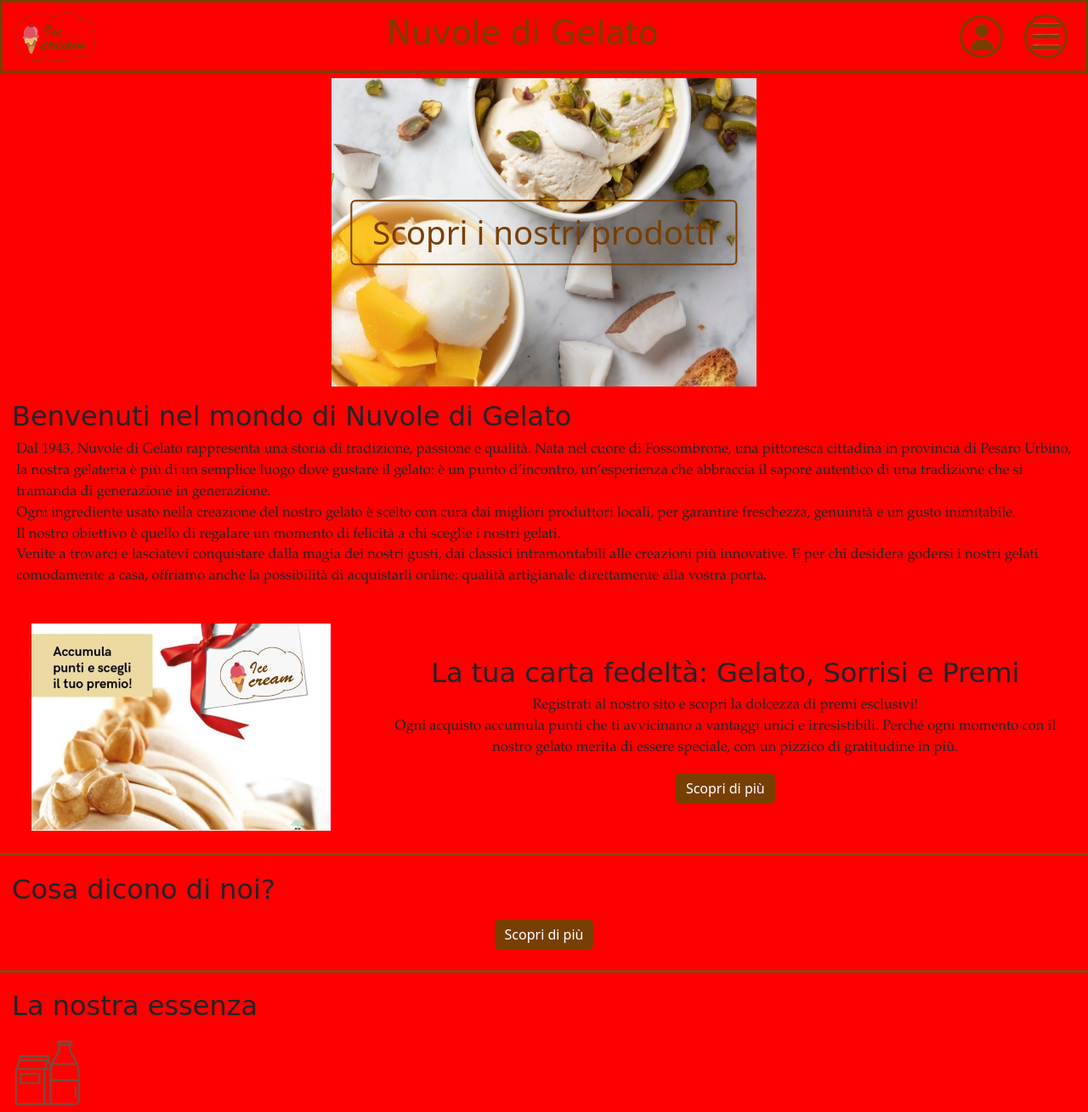
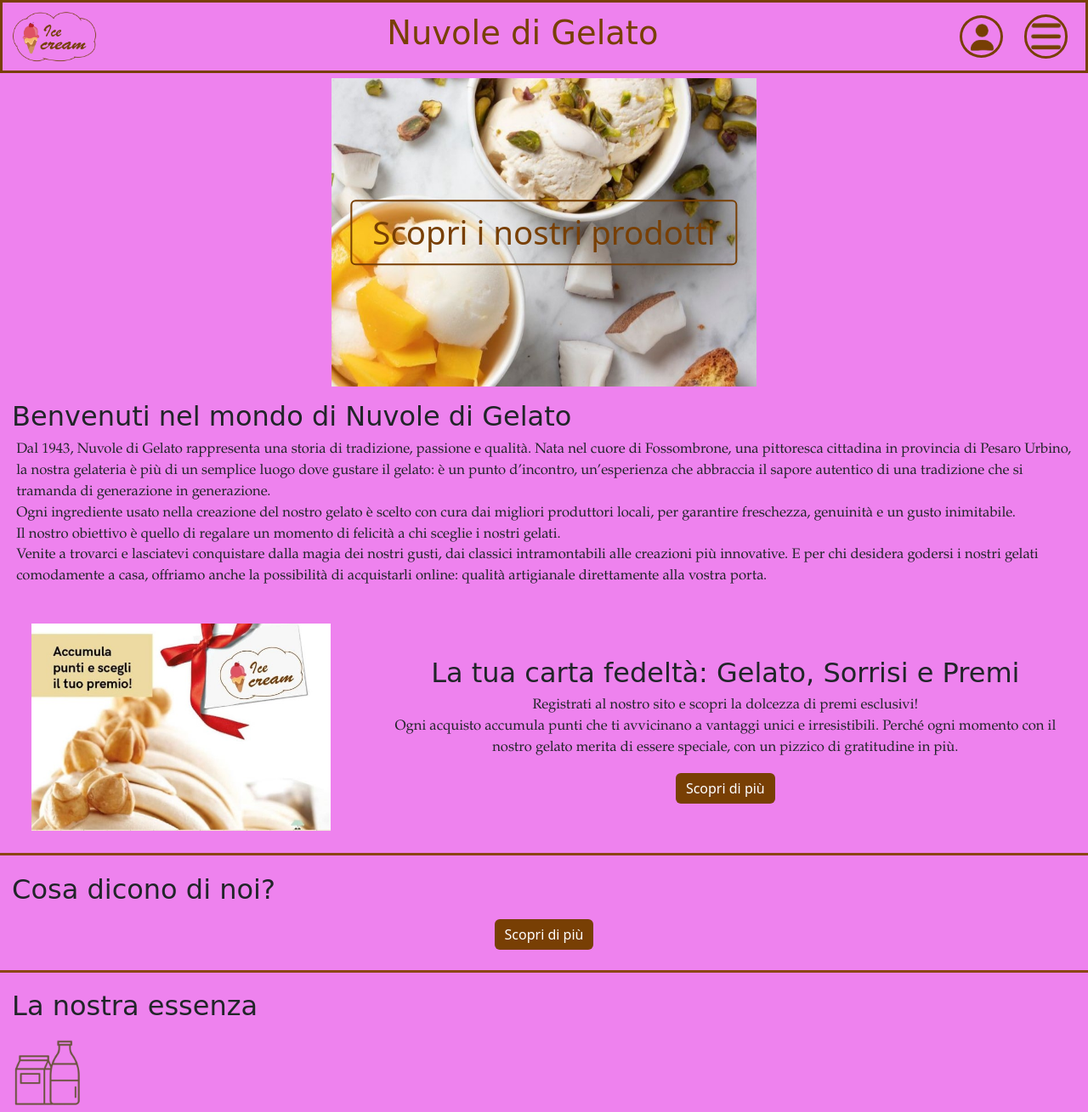
Before and after one commit to BennyBarone/WebProgetto, a PHP site: page / in a window 1280 px wide. Shown: the whole page at 85% size. Run offline with PHP 8.4, Linux system fonts and the light colour scheme; data that the repository does not hold is empty.

Commit message:
non funziona css

```diff
--- a/progetto/css/style.css
+++ b/progetto/css/style.css
@@ -1,6 +1,6 @@
 body {
    /*background-color:rgb(255, 244, 229);*/
-   background-color: red;
+   background-color: violet;
 }
 /* Overlay */
 .overlay {
```
